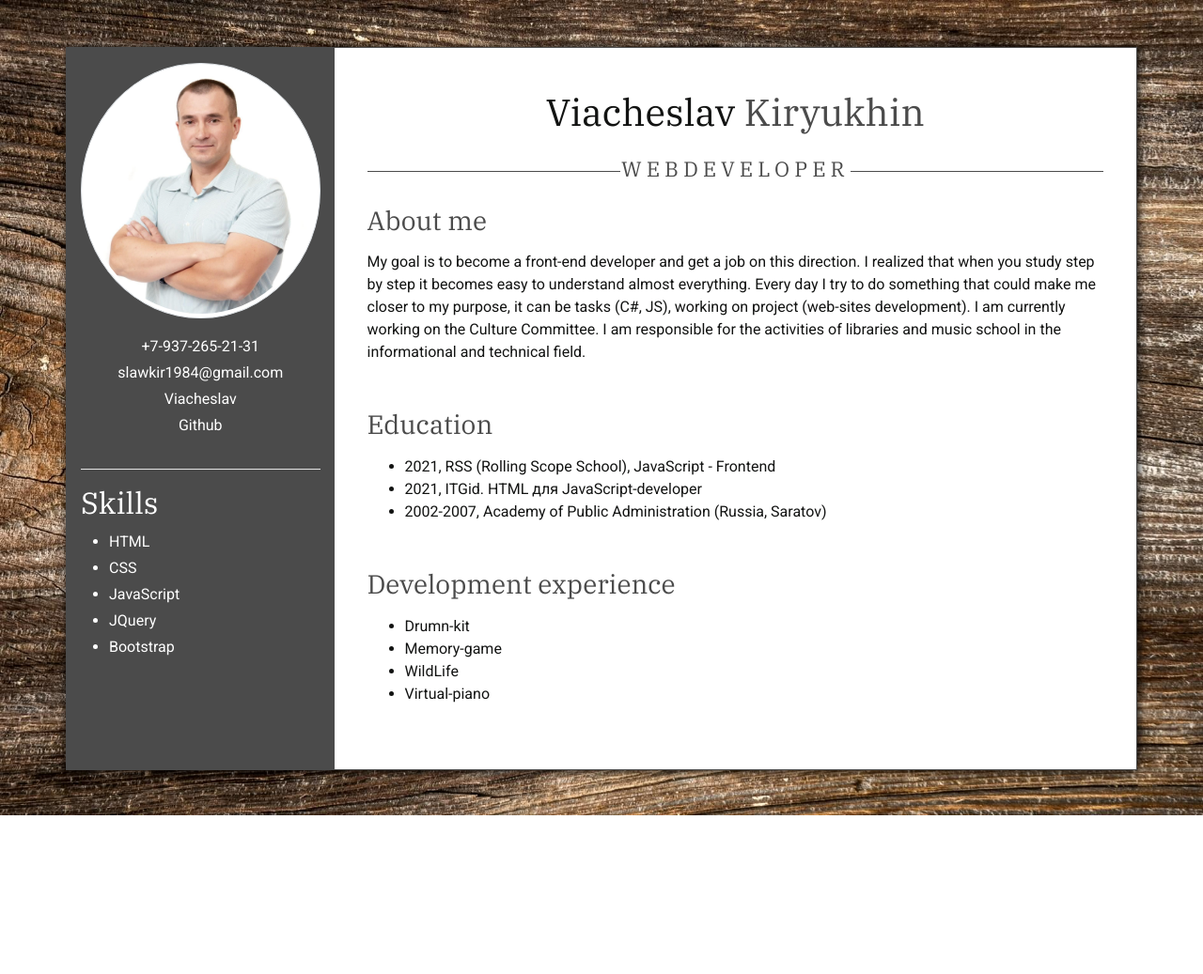
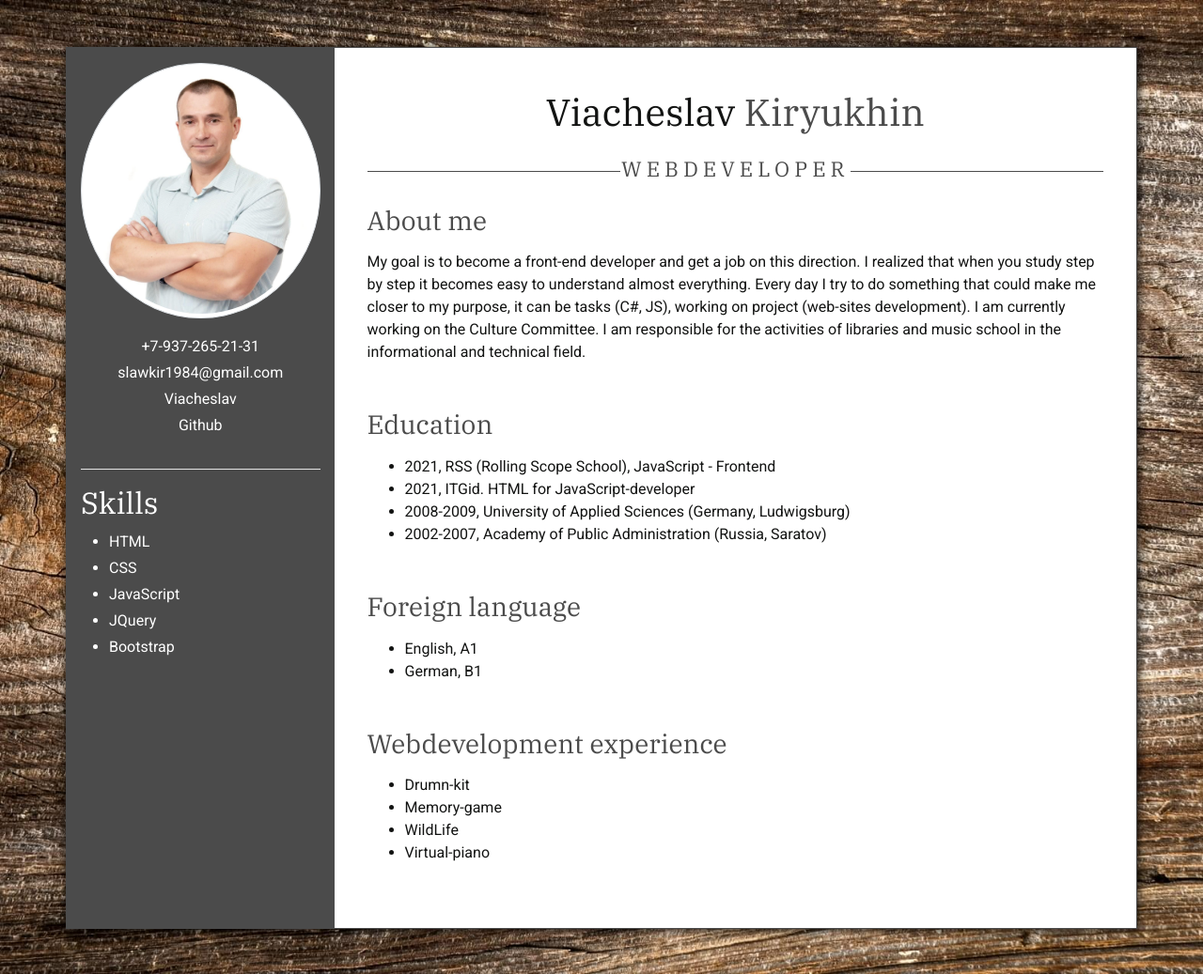
Before and after one commit to slawkir/portfolio, a plain HTML site: page index.html in a window 1280 px wide. Shown: the whole page at 94% size. Before the commit the page ends 868 px from the top, so only its background shows below. Drawn offline with Linux system fonts and the light colour scheme.

Commit message:
change of project

```diff
--- a/index.html
+++ b/index.html
@@ -61,12 +61,20 @@
             <h3 class="mb-3 profile color-grey">Education</h3>
             <ul>
               <li>2021, RSS (Rolling Scope School), JavaScript - Frontend</li>
-              <li>2021, ITGid. HTML для JavaScript-developer</li>
+              <li>2021, ITGid. HTML for JavaScript-developer</li>
+              <li>2008-2009, University of Applied Sciences (Germany, Ludwigsburg)</li>
               <li>2002-2007, Academy of Public Administration (Russia, Saratov)</li>
             </ul>
           </section>
           <section class="mb-5">
-            <h3 class="mb-3 profile color-grey">Development experience</h3>
+            <h3 class="mb-3 profile color-grey">Foreign language</h3>
+            <ul>
+              <li>English, A1</li>
+              <li>German, B1</li>
+            </ul>
+          </section>
+          <section class="mb-5">
+            <h3 class="mb-3 profile color-grey">Webdevelopment experience</h3>
             <ul>
               <li><a href="https://competent-archimedes-598214.netlify.app/">Drumn-kit</a></li>
               <li><a href="https://rolling-scopes-school.github.io/slawkir-JSFE2021Q1/match-game/">Memory-game</a></li>
```
